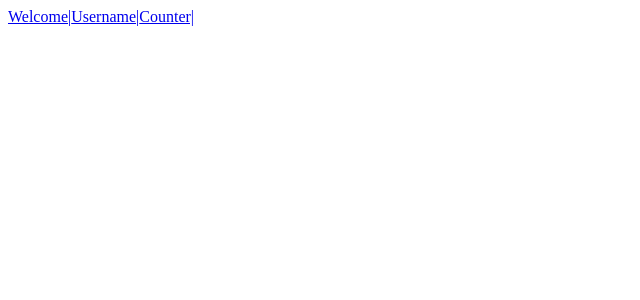
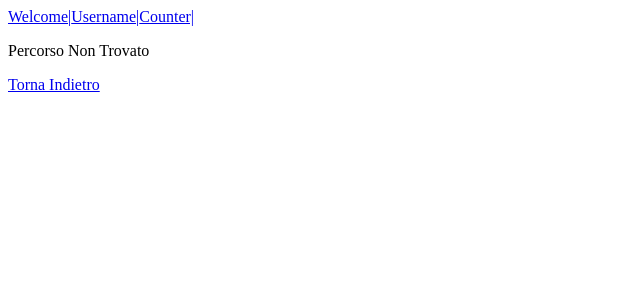
Before and after one commit to Simonedamb/React-exercises, a React (Create React App) app: page / in a window 1280 px wide. Shown: the top 300 px of the page, without its empty margins (0-640 px from the left). Built offline with nearby package versions, Linux system fonts and the light colour scheme.

Commit message:
react-router-05

```diff
--- a/src/App.js
+++ b/src/App.js
@@ -19,6 +19,15 @@ export function App() {
           <Route path="/welcome" element={<Welcome />} />
           <Route path="/counter" element={<Counter />} />
           <Route path="/username" element={<GithubUserList />} />
+          <Route
+            path="*"
+            element={
+              <div>
+                <p>Percorso Non Trovato</p>
+                <Link to="/welcome">Torna Indietro</Link>
+              </div>
+            }
+          />
         </Routes>
       </Router>
     </>
--- a/src/Welcome.js
+++ b/src/Welcome.js
@@ -1,11 +1,9 @@
 import React from "react";
-import Age from "./Age";
 
 const Welcome = ({ name }) => {
   return (
     <div className="welcome">
       <p>Welcome! {name}</p>
-      <Age age={18} name="John" />
     </div>
   );
 };
```
